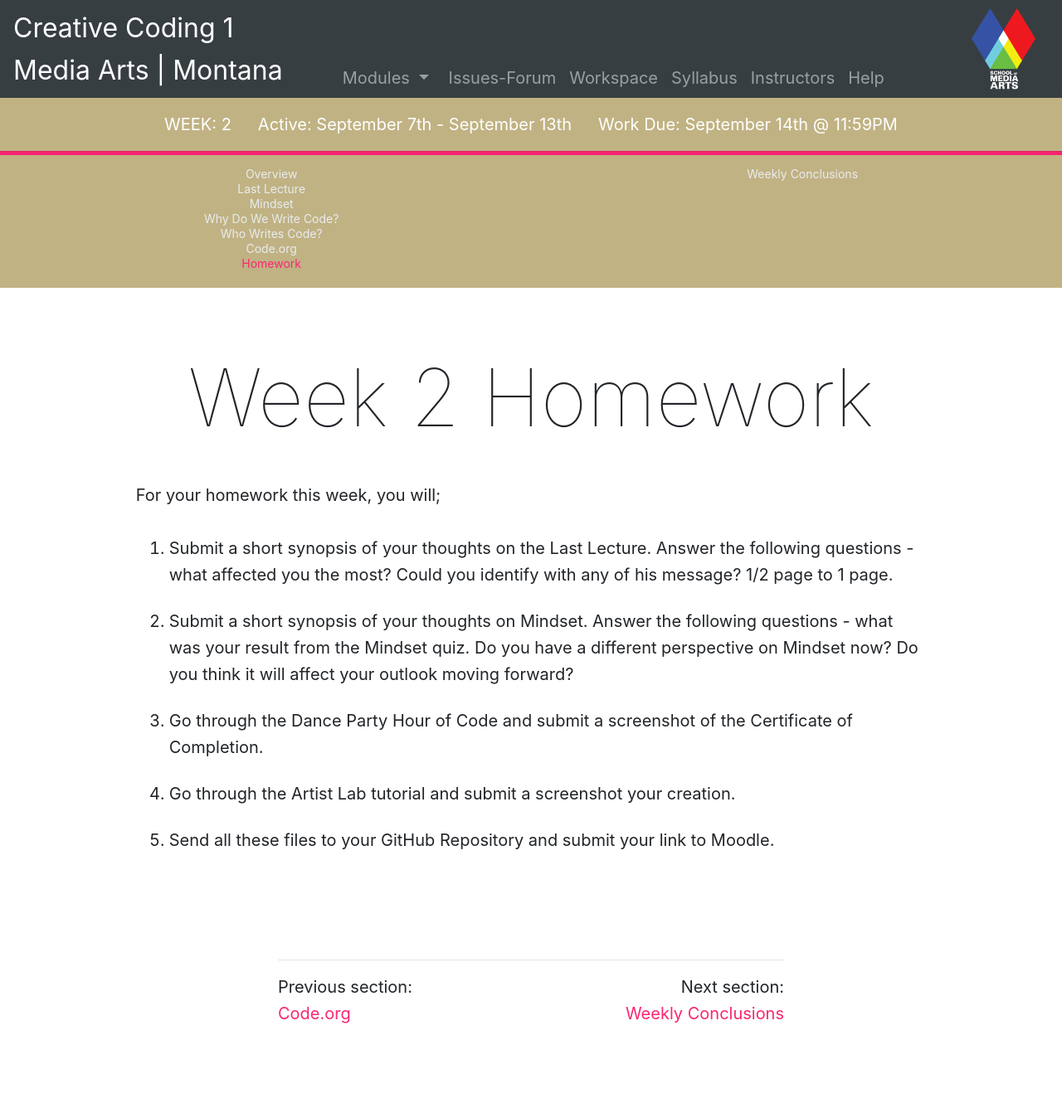
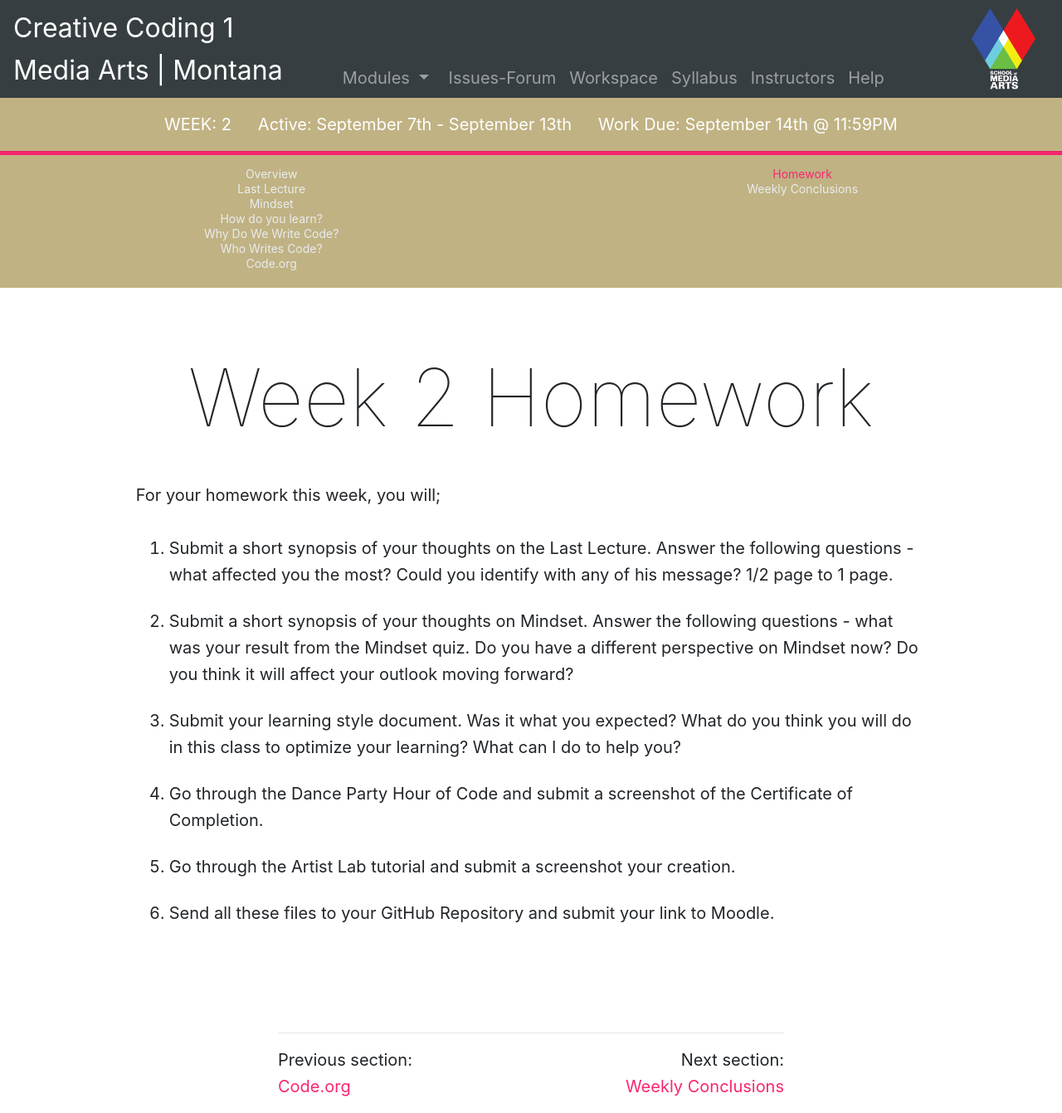
Before and after one commit to Montana-Media-Arts/120_CreativeCoding1-Fall2020, a Jekyll site: the page built from modules/week-2/_posts/2017-01-10-homework.md, in a window 1280 px wide. Shown: the whole page at 83% size. Built offline with Jekyll 4.4.1, drawn with Linux system fonts in a browser that asks for light colours; nearby versions of some CDN libraries; before the commit the page ends 1254 px from its top, so only the background shows below that.

```diff
--- a/modules/week-2/_posts/2017-01-10-homework.md
+++ b/modules/week-2/_posts/2017-01-10-homework.md
@@ -10,6 +10,7 @@ For your homework this week, you will;
 
 1. Submit a short synopsis of your thoughts on the Last Lecture.  Answer the following questions - what affected you the most?  Could you identify with any of his message? 1/2 page to 1 page.
 2. Submit a short synopsis of your thoughts on Mindset.  Answer the following questions - what was your result from the Mindset quiz.  Do you have a different perspective on Mindset now?  Do you think it will affect your outlook moving forward?
-3. Go through the Dance Party Hour of Code and submit a screenshot of the Certificate of Completion.
-4. Go through the Artist Lab tutorial and submit a screenshot your creation.
-5. Send all these files to your GitHub Repository and submit your link to Moodle.
+4. Submit your learning style document.  Was it what you expected?  What do you think you will do in this class to optimize your learning?  What can I do to help you?
+5. Go through the Dance Party Hour of Code and submit a screenshot of the Certificate of Completion.
+6. Go through the Artist Lab tutorial and submit a screenshot your creation.
+7. Send all these files to your GitHub Repository and submit your link to Moodle.
```
Also changed, not shown: modules/week-2/_posts/2017-01-03-mindset.md (+3 -1 lines), modules/week-2/_posts/2017-01-04-type-of-learner.md (added, +18 -0 lines), modules/week-2/_posts/2017-01-05-why-write-cod.md (renamed from modules/week-2/_posts/2017-01-04-why-write-cod.md, +2 -0 lines), modules/week-2/_posts/2017-01-06-who-writes-code.md (renamed from modules/week-2/_posts/2017-01-05-who-writes-code.md, +3 -1 lines), modules/week-2/_posts/2017-01-07-codeorg.md (renamed from modules/week-2/_posts/2017-01-06-codeorg.md, +2 -0 lines).
